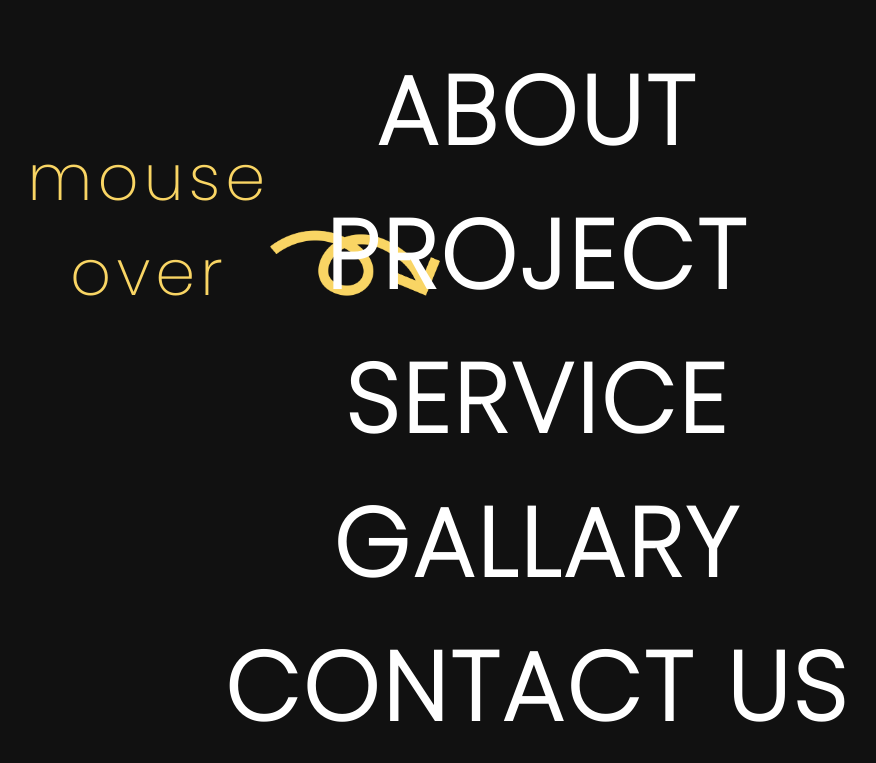
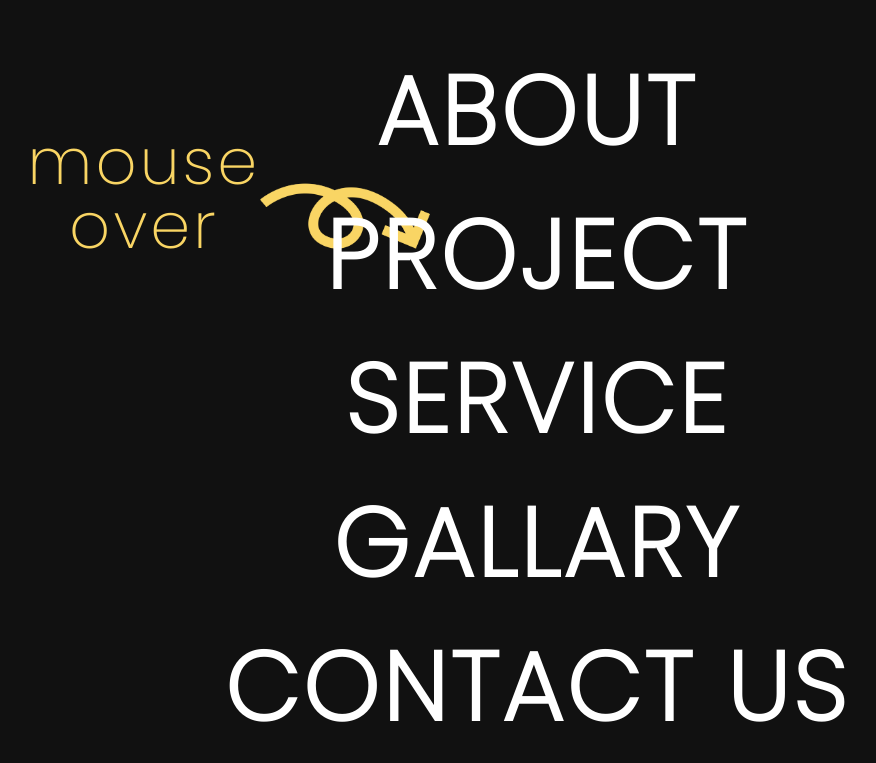
Before and after one commit to zerosr0/cursor_follow_navigation, a plain HTML site: page index.html in a window 1280 px wide. Shown: the whole page, without its empty margins (103-979 px from the left). Drawn offline with Linux system fonts and the light colour scheme.

Commit message:
mouseover 스타일 변경

```diff
--- a/style.css
+++ b/style.css
@@ -82,9 +82,10 @@ ul li:hover .img {
 .arrow span {
   color: #F9D564;
   font-size: 4em;
-  letter-spacing: 5px;
+  letter-spacing: 3px;
   text-align: center;
   display: inline-block;
+  line-height: 1em;
 }
 
 .arrow img {
```
